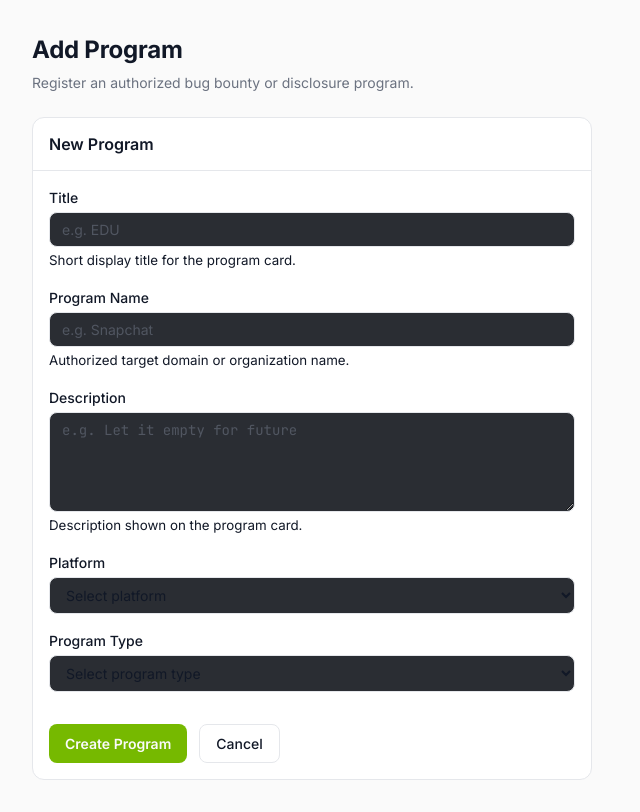
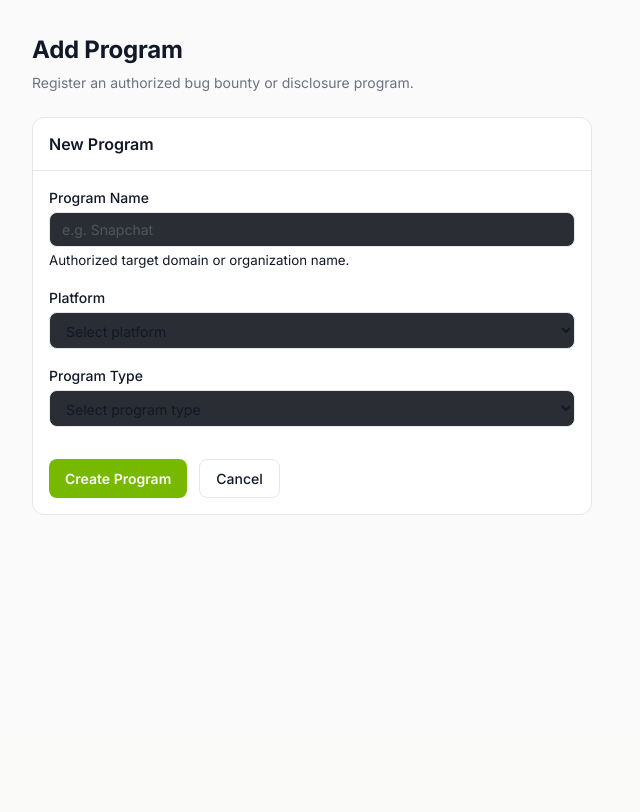
Before and after one commit to l1ackersalman/scanX, a Django app: page /programs/add/ in a window 1280 px wide. Shown: the part 64-876 px from the top of the page, without its empty margins (0-640 px from the left). After the commit the page ends 579 px from the top, so only its background shows below. Run offline with Django 5.2, Linux system fonts and the light colour scheme.

Commit message:
Revert "Add Title and Description fields to Program model"
This reverts commit 178a2bc7213e568b55aac2cb0db7b6bdd33649d6.

```diff
--- a/scanner/models.py
+++ b/scanner/models.py
@@ -147,8 +147,6 @@ class Program(models.Model):
         PENTEST = "pentest", "Pentest"
 
     name = models.CharField(max_length=255, help_text="Authorized target domain or organization name")
-    title = models.CharField(max_length=100, blank=True, default="", help_text="Short display title (e.g. EDU, NEW)")
-    description = models.TextField(blank=True, default="", help_text="Program description (e.g. Let it empty for future)")
     platform = models.CharField(max_length=50, choices=Platform.choices)
     program_type = models.CharField(max_length=50, choices=ProgramType.choices)
     created_at = models.DateTimeField(auto_now_add=True)
--- a/scanner/views.py
+++ b/scanner/views.py
@@ -245,19 +245,13 @@ def create_program(request):
     Create a new program from the Add Program page.
     """
     if request.method == "POST":
-        title = request.POST.get("title", "").strip()
         name = request.POST.get("program_name", "").strip()
-        description = request.POST.get("description", "").strip()
         platform = request.POST.get("program_platform", "").strip()
         program_type = request.POST.get("program_type", "").strip()
 
         errors = []
-        if not title:
-            errors.append("Title is required.")
         if not name:
             errors.append("Program name is required.")
-        if not description:
-            errors.append("Description is required.")
         if not platform:
             errors.append("Platform is required.")
         if not program_type:
@@ -280,8 +274,6 @@ def create_program(request):
             program, created = Program.objects.get_or_create(
                 name=name,
                 defaults={
-                    "title": title,
-                    "description": description,
                     "platform": platform,
                     "program_type": program_type,
                 },
--- a/templates/dashboard.html
+++ b/templates/dashboard.html
@@ -35,7 +35,7 @@
           <select id="id_program" name="program" class="form-input">
             <option value="">Select a program</option>
             {% for program in programs %}
-              <option value="{{ program.id }}">{% if program.title %}{{ program.title }}{% else %}{{ program.name }}{% endif %} ({{ program.get_platform_display }} · {{ program.program_type|upper }})</option>
+              <option value="{{ program.id }}">{{ program.name }} ({{ program.get_platform_display }} · {{ program.program_type|upper }})</option>
             {% endfor %}
           </select>
           <small class="form-text">Associate this scan with an authorized program.</small>
--- a/templates/programs.html
+++ b/templates/programs.html
@@ -21,12 +21,12 @@
     <article class="card" role="listitem">
       <div class="card-head">
         <div class="card-meta">
-          <div class="card-publisher">{{ item.scan.title }}</div>
+          <div class="card-publisher">{{ item.scan.name }}</div>
         </div>
       </div>
       <div class="card-body">
-        <h3 class="card-title">{{ item.scan.title }}</h3>
-        <p class="card-desc">{{ item.scan.description }}</p>
+        <h3 class="card-title">{{ item.scan.name }}</h3>
+        <p class="card-desc">Let it empty for future</p>
         <div class="card-tags">
           <span class="badge badge-info">{{ item.scan.get_platform_display }}</span>
           {% if item.scan.program_type == "bbp" %}
--- a/templates/programs_add.html
+++ b/templates/programs_add.html
@@ -16,24 +16,10 @@
     <form method="post" action="{% url 'scanner:programs_add' %}" novalidate>
       {% csrf_token %}
       <div class="form-group">
-        <label for="program_title" class="form-label">Title</label>
-        <input type="text" id="program_title" name="title" class="form-input"
-               required placeholder="e.g. EDU" autocomplete="off">
-        <small class="form-text">Short display title for the program card.</small>
-      </div>
-
-      <div class="form-group">
         <label for="program_name" class="form-label">Program Name</label>
         <input type="text" id="program_name" name="program_name" class="form-input"
                required placeholder="e.g. Snapchat" autocomplete="off">
         <small class="form-text">Authorized target domain or organization name.</small>
-      </div>
-
-      <div class="form-group">
-        <label for="program_description" class="form-label">Description</label>
-        <textarea id="program_description" name="description" class="form-input form-textarea"
-                  required placeholder="e.g. Let it empty for future" rows="3" autocomplete="off"></textarea>
-        <small class="form-text">Description shown on the program card.</small>
       </div>
 
       <div class="form-group">
--- a/templates/scan_detail.html
+++ b/templates/scan_detail.html
@@ -103,7 +103,7 @@
     </p>
     {% if scan.program %}
     <p style="margin: var(--sx-space-1) 0 0; color: var(--sx-text-secondary); font-size: var(--sx-text-sm);">
-      Program: <strong>{% if scan.program.title %}{{ scan.program.title }}{% else %}{{ scan.program.name }}{% endif %}</strong>
+      Program: <strong>{{ scan.program.name }}</strong>
       <span class="badge badge-free">{{ scan.program.get_platform_display }}</span>
       <span class="badge badge-downloadable">{{ scan.program.program_type|upper }}</span>
     </p>
```
Also changed, not shown: scanner/migrations/0005_program_description_program_title.py (deleted).
